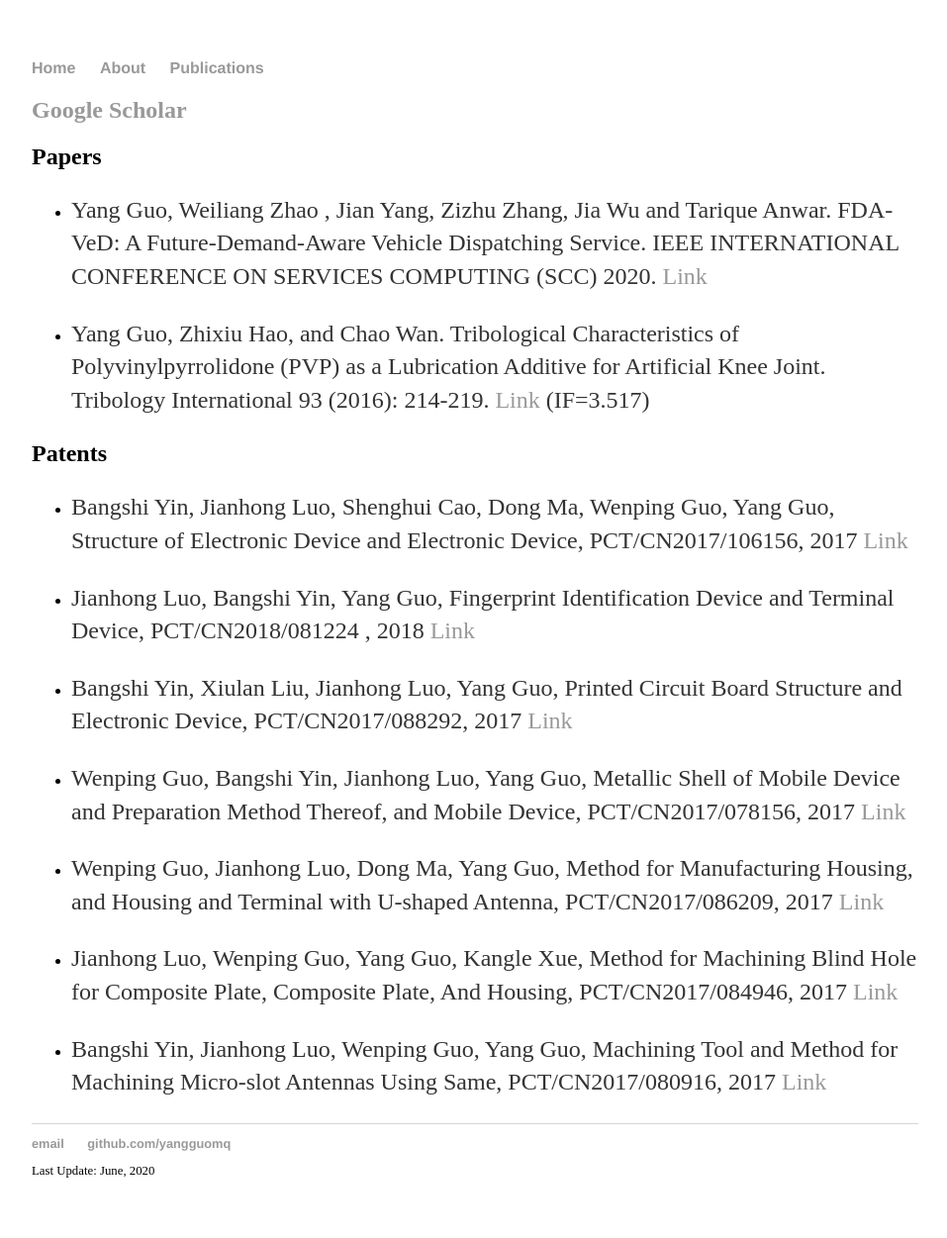
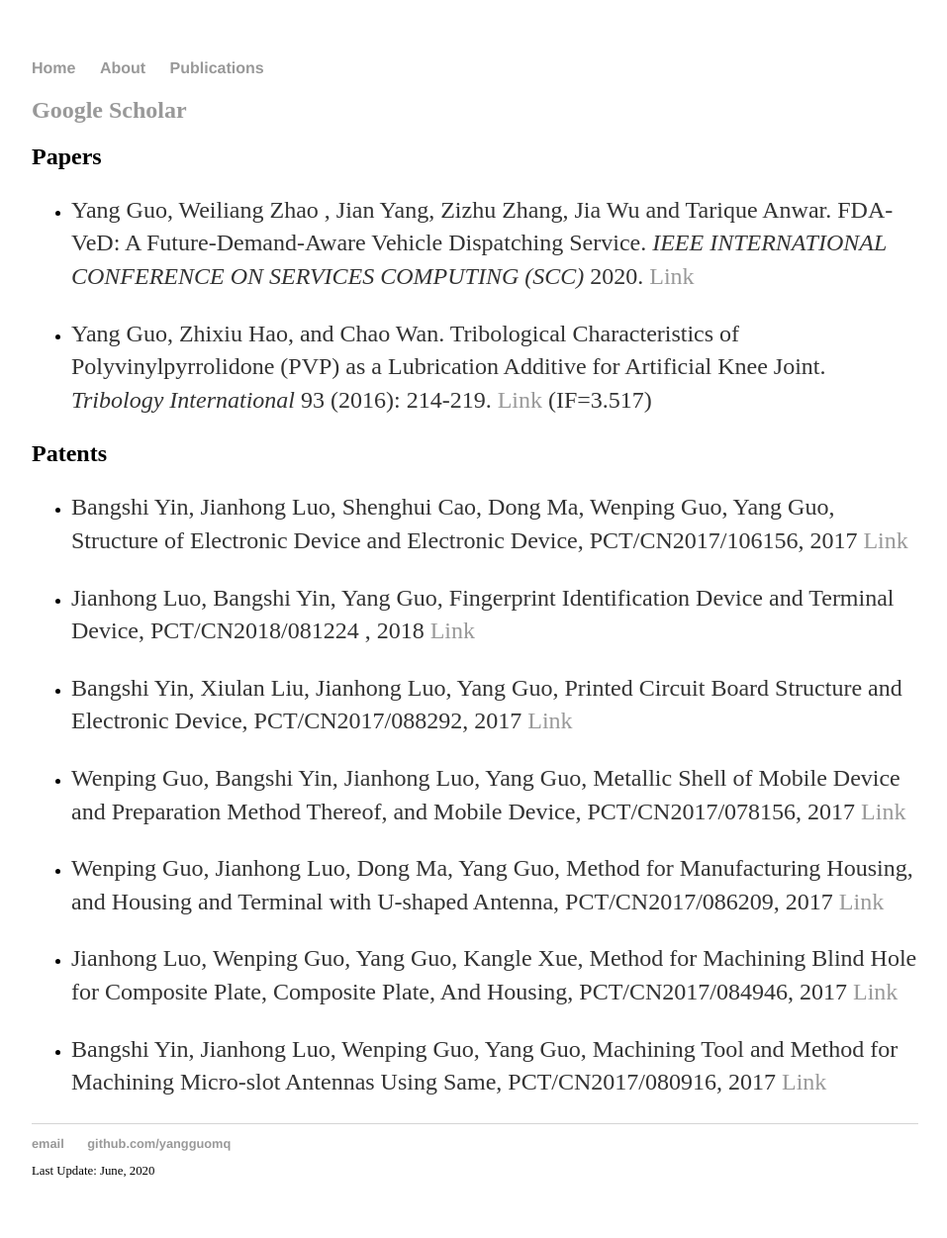
Before and after one commit to yangguomq/yangguomq.github.io, a Jekyll site: the page built from publication/index.md, in a window 1280 px wide. Shown: the whole page at 99% size, without its empty margins (160-1117 px from the left). Built offline with Jekyll 4.4.1, drawn with Linux system fonts in a browser that asks for light colours.

```diff
--- a/publication/index.md
+++ b/publication/index.md
@@ -7,9 +7,9 @@ title: "Publications"
 
 ## Papers
 
-- Yang Guo, Weiliang Zhao , Jian Yang, Zizhu Zhang, Jia Wu and Tarique Anwar. FDA-VeD: A Future-Demand-Aware Vehicle Dispatching Service. IEEE INTERNATIONAL CONFERENCE ON SERVICES COMPUTING (SCC) 2020. [Link](../files/FDA-VeD SCC 2020_Camera Ready.pdf)
+- Yang Guo, Weiliang Zhao , Jian Yang, Zizhu Zhang, Jia Wu and Tarique Anwar. FDA-VeD: A Future-Demand-Aware Vehicle Dispatching Service. *IEEE INTERNATIONAL CONFERENCE ON SERVICES COMPUTING (SCC)* 2020. [Link](../files/FDA-VeD SCC 2020_Camera Ready.pdf)
 
-- Yang Guo, Zhixiu Hao, and Chao Wan. Tribological Characteristics of Polyvinylpyrrolidone (PVP) as a Lubrication Additive for Artificial Knee Joint. Tribology International 93 (2016): 214-219. [Link](https://doi.org/10.1016/j.triboint.2015.08.043) (IF=3.517)
+- Yang Guo, Zhixiu Hao, and Chao Wan. Tribological Characteristics of Polyvinylpyrrolidone (PVP) as a Lubrication Additive for Artificial Knee Joint. *Tribology International* 93 (2016): 214-219. [Link](https://doi.org/10.1016/j.triboint.2015.08.043) (IF=3.517)
 
 ## Patents
 
```
